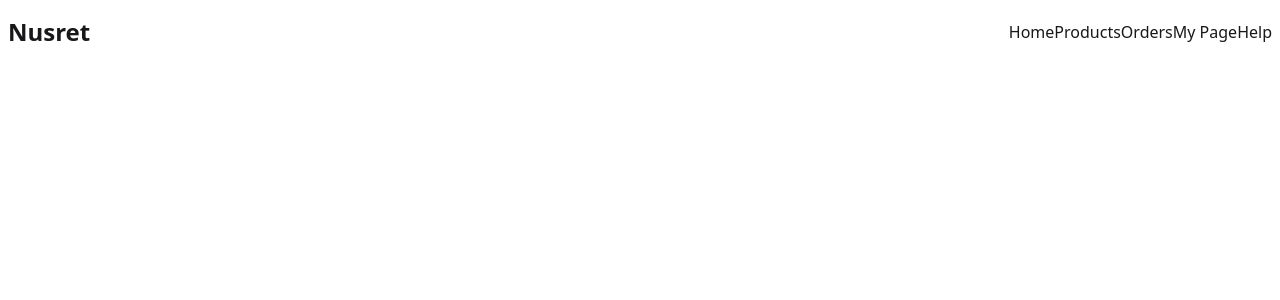
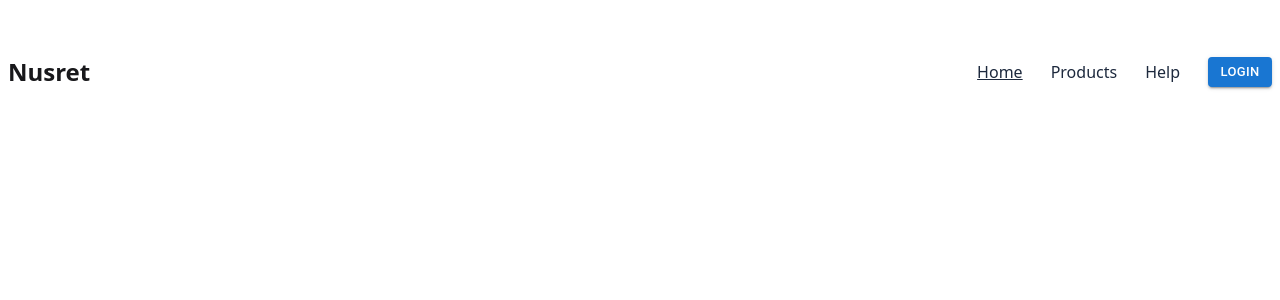
Before and after one commit to khamzaevasad/mokcha-client, a React (Vite) app: page / in a window 1280 px wide. Shown: the top 300 px of the page. Built offline with nearby package versions, Linux system fonts and the light colour scheme.

Commit message:
feat: add Navbar component with navigation links and login button

```diff
--- a/package.json
+++ b/package.json
@@ -10,6 +10,9 @@
     "preview": "vite preview"
   },
   "dependencies": {
+    "@emotion/react": "^11.14.0",
+    "@emotion/styled": "^11.14.1",
+    "@mui/material": "^7.3.5",
     "@reduxjs/toolkit": "^2.10.1",
     "@tailwindcss/vite": "^4.1.17",
     "react": "^19.1.1",
--- /dev/null
+++ b/src/components/Navbar.tsx
@@ -0,0 +1,80 @@
+import { Button } from "@mui/material";
+import { NavLink } from "react-router-dom";
+
+function Navbar() {
+  const authMember = null;
+  return (
+    <nav className="navbar align-elements my-10">
+      <div className="navbar-start">
+        <NavLink to="/">
+          <h3 className="text-2xl font-bold">Nusret</h3>
+        </NavLink>
+      </div>
+
+      <div className="navbar-end gap-7">
+        <NavLink
+          className={({ isActive }) =>
+            isActive
+              ? "text-slate-800 hover:underline underline"
+              : " transition duration-300 ease-in-out text-slate-800"
+          }
+          to="/"
+        >
+          Home
+        </NavLink>
+        <NavLink
+          className={({ isActive }) =>
+            isActive
+              ? "text-slate-800 hover:underline underline"
+              : " transition duration-300 ease-in-out text-slate-800"
+          }
+          to="/products"
+        >
+          Products
+        </NavLink>
+
+        {authMember ? (
+          <>
+            <NavLink
+              className={({ isActive }) =>
+                isActive
+                  ? "text-slate-800 hover:underline underline"
+                  : " transition duration-300 ease-in-out text-slate-800"
+              }
+              to="/orders"
+            >
+              Orders
+            </NavLink>
+            <NavLink
+              className={({ isActive }) =>
+                isActive
+                  ? "text-slate-800 hover:underline underline"
+                  : " transition duration-300 ease-in-out text-slate-800"
+              }
+              to="/member-page"
+            >
+              My Page
+            </NavLink>
+          </>
+        ) : null}
+
+        <NavLink
+          className={({ isActive }) =>
+            isActive
+              ? "text-slate-800 hover:underline underline"
+              : " transition duration-300 ease-in-out text-slate-800"
+          }
+          to="/help"
+        >
+          Help
+        </NavLink>
+
+        <Button variant="contained" size="small">
+          Login
+        </Button>
+      </div>
+    </nav>
+  );
+}
+
+export default Navbar;
--- a/src/layout/RootLayout.tsx
+++ b/src/layout/RootLayout.tsx
@@ -1,24 +1,11 @@
-import React from "react";
-import { NavLink, Outlet } from "react-router-dom";
+import { Outlet } from "react-router-dom";
+import Navbar from "../components/Navbar";
 
 function RootLayout() {
   return (
     <>
       <header>
-        <nav className="navbar">
-          <div className="navbar-start">
-            <NavLink to="/">
-              <h3 className="text-2xl font-bold">Nusret</h3>
-            </NavLink>
-          </div>
-          <div className="navbar-end">
-            <NavLink to="/">Home</NavLink>
-            <NavLink to="/products">Products</NavLink>
-            <NavLink to="/orders">Orders</NavLink>
-            <NavLink to="/member-page">My Page</NavLink>
-            <NavLink to="/help">Help</NavLink>
-          </div>
-        </nav>
+        <Navbar />
       </header>
       <main>
         <section>
```
Also changed, not shown: 1 other file (tests, documents, lock files or other folders).
